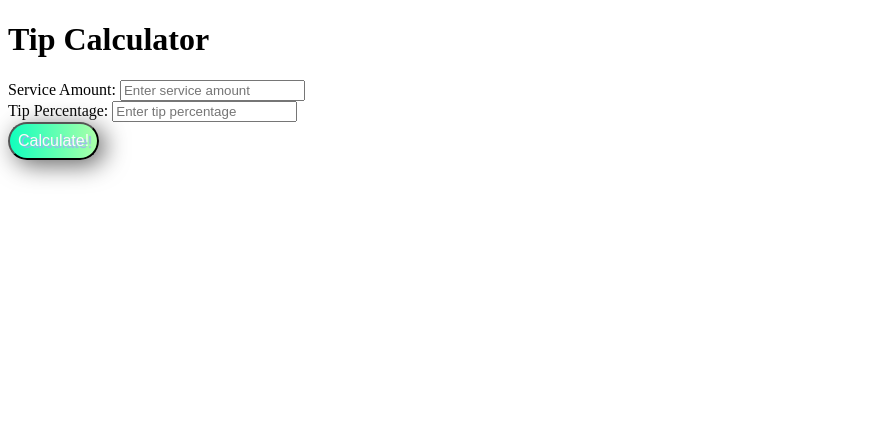
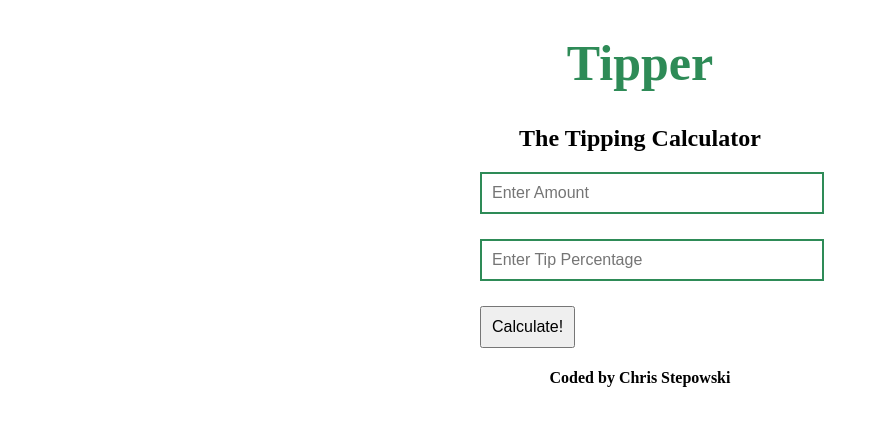
Before and after one commit to Panopticon772/Tip-Calc, a plain HTML site: page main/index.html in a window 1280 px wide. Shown: the whole page, without its empty margins (0-887 px from the left). Drawn offline with Linux system fonts and the light colour scheme.

Commit message:
Form change complete.

```diff
--- a/main/index.html
+++ b/main/index.html
@@ -1,27 +1,25 @@
 <!DOCTYPE html>
 <html>
     <head>
-        <title>Tip Calculator!</title>
+        <title>Tipper</title>
         <link rel="stylesheet" type="text/css" href="tip.css">
     </head>
 
     <body>
-        <h1>Tip Calculator</h1>
+        <div class="header">
+            <h1>Tipper</h1>
+            <h2>The Tipping Calculator</h2>
+        </div>
         <div>
-            <label>Service Amount:
-            <input type="number" step=0.01 id="amount" name="amount" placeholder="Enter service amount">
-            </label>
-            <label>Tip Percentage:
-            <input type="number" id="tip-percent" name="tip-percent" placeholder="Enter tip percentage">
-            </label>
-            <label>
-            <input type="button" class="btn" id="calculate" value="Calculate!">
-            </label>
-            <label>
-            <p id="tip-amount"></p>
-            <p id="total"></p>
-            </label>
+            <form>
+                <input type="number" step=0.01 min="0.00" id="amount" name="amount" placeholder="Enter Amount">
+                <input type="number" min="0.00" id="tip-percent" name="tip-percent" placeholder="Enter Tip Percentage">
+                <input type="button" id="calculate" value="Calculate!">
+            </form>
+            <h3 id="tip-amount"></h3>
+            <h3 id="total"></h3>
         </div>
+        <div class="footer"><h4>Coded by Chris Stepowski</h4></div>
         <script src="tips.js"></script>
     </body>
 </html>
--- a/main/tip.css
+++ b/main/tip.css
@@ -1,27 +1,35 @@
-label {
-    display: block;
-    clear: both;
+h1 {
+    text-align: center;
+    font-size: 3.125rem;
+    color: seagreen;
 }
 
-.btn {
-    background: #AAFFA9;  /* fallback for old browsers */
-    background: -webkit-linear-gradient(to right, #11FFBD, #AAFFA9);  /* Chrome 10-25, Safari 5.1-6 */
-    background: linear-gradient(to right, #11FFBD, #AAFFA9); /* W3C, IE 10+/ Edge, Firefox 16+, Chrome 26+, Opera 12+, Safari 7+ */
-
-    -webkit-border-radius: 28;
-    -moz-border-radius: 28;
-    border-radius: 28px;
-    text-shadow: 3px 2px 1px #9daef5;
-    -webkit-box-shadow: 6px 5px 24px #666666;
-    -moz-box-shadow: 6px 5px 24px #666666;
-    box-shadow: 6px 5px 24px #666666;
-
-    font-family: Arial;
-    color: #fafafa;
-    font-size: 1.0rem;
-    padding: 0.5rem;
-    text-decoration: none;
+h2 {
+    text-align: center;
 }
 
+h3 {
+    text-align: center;
+}
 
+h4 {
+    text-align: center;
 }
+
+form {
+    margin: 20px auto;
+    width: 20rem;
+    color: seagreen;
+}
+
+input {
+    padding: 10px;
+    font-size: inherit;
+}
+
+input[type="number"] {
+    display: block;
+    margin-bottom: 25px;
+    width: 100%;
+    border: 2px solid seagreen;
+}
--- a/main/tips.js
+++ b/main/tips.js
@@ -1,21 +1,14 @@
-// enter check amount
-
-// enter tip as %
-
-// when button clicked, takes check amount + tip % and calculates tip amount, and also provides a total amount
-
-// design
-
-// selectors/target button
+// selectors/target buttons
 const calcButton = document.querySelector("#calculate");
 const selectAmount = document.querySelector("#amount");
 const selectTip = document.querySelector("#tip-percent");
 
+// Math
 calcButton.addEventListener("click", () => {
     let amount = selectAmount.value;
     let tip = selectTip.value / 100;
     let totalTip = Math.round(amount * tip);
-    let total = +amount +totalTip;
+    let total = Math.round((+amount +totalTip) * 100) / 100;
     document.querySelector("#tip-amount").innerHTML = `Tip: $${totalTip}`;
     document.querySelector("#total").innerHTML = `Total: $${total}`;
 });
```
Also changed, not shown: 1 other file.
